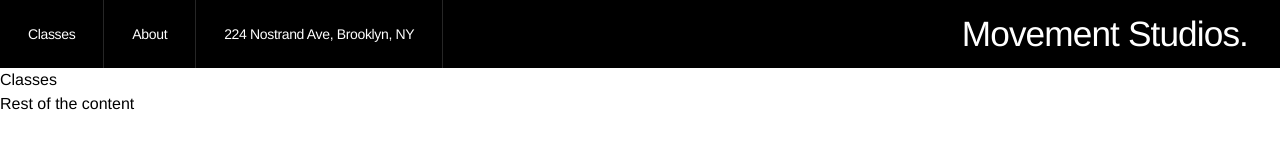
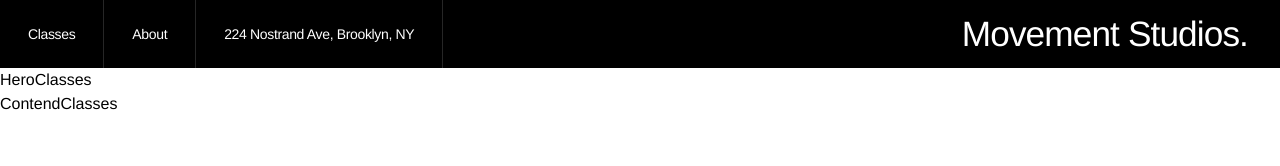
Before and after one commit to SabriBere/movement-studios, a Next.js app: page /classes in a window 1280 px wide. Shown: the top 166 px of the page. Built offline with nearby package versions, Linux system fonts and the light colour scheme.

Commit message:
init HeroClasses

```diff
--- a/src/app/classes/page.tsx
+++ b/src/app/classes/page.tsx
@@ -1,10 +1,15 @@
 import React from 'react'
+import HeroClasses from '@/components/Hero/HeroClasses'
+import ContentClasses from '@/components/Content/ContendClasses'
+
 
 const Classes = () => {
     return (
         <main className="min-h-screen bg-white">
-            Classes
-            <div>Rest of the content</div>
+            {/* Hero classes */}
+            <HeroClasses />
+            {/* Content classes */}
+            <ContentClasses />
         </main>
     )
 }
--- a/src/components/Content/ContendClasses.tsx
+++ b/src/components/Content/ContendClasses.tsx
@@ -1,9 +1,9 @@
 import React from 'react'
 
-const ContendClasses = () => {
+const ContentClasses = () => {
   return (
     <div>ContendClasses</div>
   )
 }
 
-export default ContendClasses
+export default ContentClasses
--- a/src/components/Hero/HeroClasses.tsx
+++ b/src/components/Hero/HeroClasses.tsx
@@ -2,7 +2,7 @@ import React from 'react'
 
 const HeroClasses = () => {
   return (
-    <div>HeroClasses</div>
+    <section>HeroClasses</section>
   )
 }
 
```
